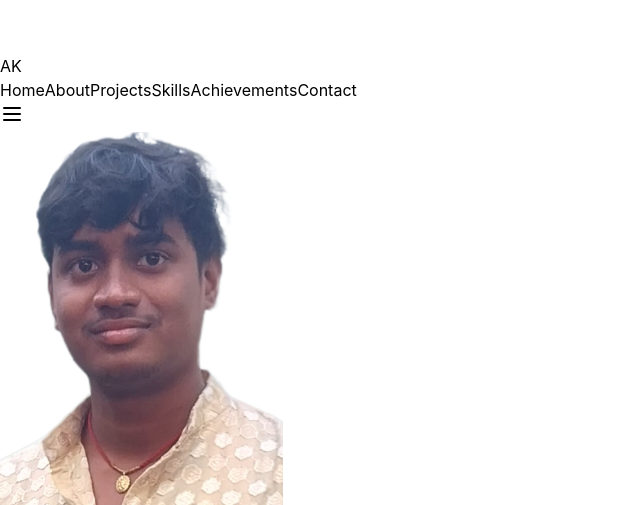
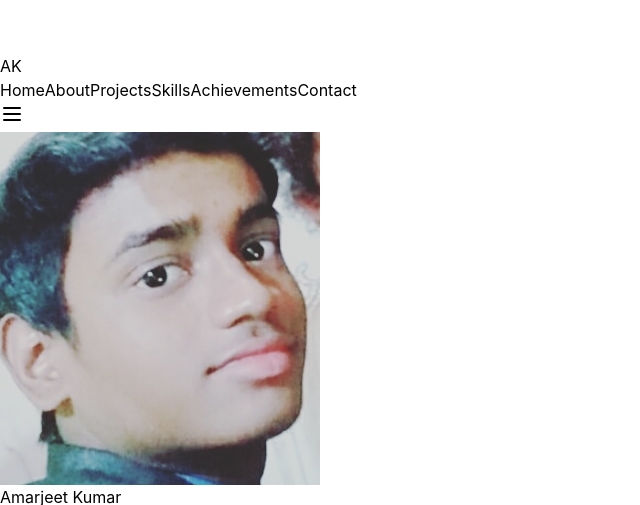
Before and after one commit to amarjeet0110/Amarjeet_Portfolio, a React (Vite) app: page / in a window 1280 px wide. Shown: the part 447-952 px from the top of the page, without its empty margins (0-640 px from the left). Built offline with nearby package versions, Linux system fonts and the light colour scheme.

Commit message:
Update App.jsx

```diff
--- a/src/App.jsx
+++ b/src/App.jsx
@@ -287,7 +287,7 @@ const Portfolio = () => {
               <div className="relative">
                 <div className="w-48 h-48 md:w-64 md:h-64 rounded-full overflow-hidden border-4 border-purple-500 shadow-2xl transform hover:scale-105 transition-transform duration-300">
                   <img
-                    src="/profile.png"
+                    src="/IMG_20190615_233128_745.jpg"
                     alt="Amarjeet Kumar"
                     className="w-full h-full object-cover"
                     onError={(e) => {
```
